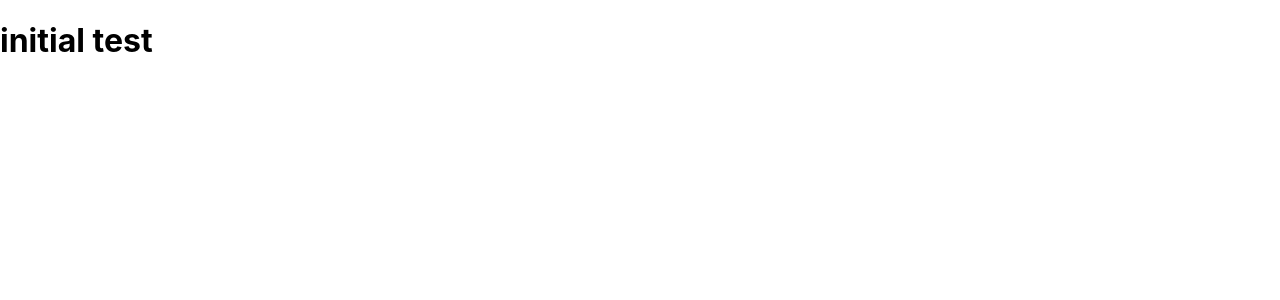
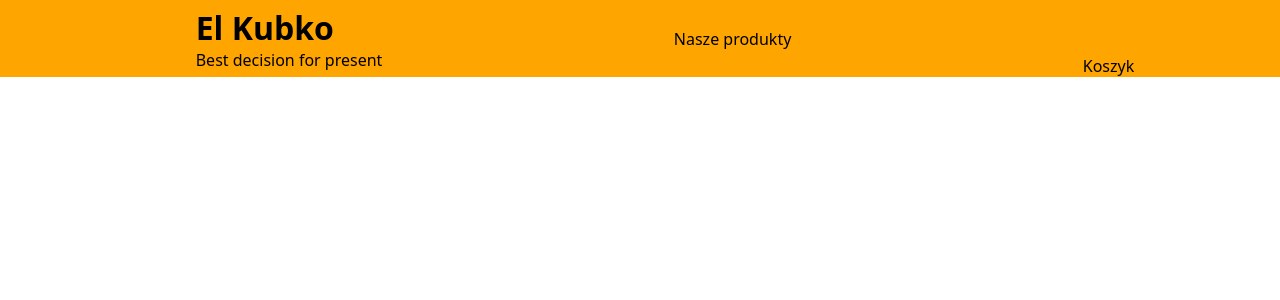
Before and after one commit to Nekit72722/First-market, a React (Create React App) app: page / in a window 1280 px wide. Shown: the top 300 px of the page. Built offline with nearby package versions, Linux system fonts and the light colour scheme.

Commit message:
first strukture

```diff
--- a/package.json
+++ b/package.json
@@ -6,6 +6,7 @@
     "@testing-library/jest-dom": "^5.16.4",
     "@testing-library/react": "^13.3.0",
     "@testing-library/user-event": "^13.5.0",
+    "node-sass": "^7.0.1",
     "react": "^18.2.0",
     "react-dom": "^18.2.0",
     "react-scripts": "5.0.1",
--- a/src/App.js
+++ b/src/App.js
@@ -1,8 +1,13 @@
-
+import React from "react";
 import './App.css';
+import Header from "./elements/Header";
 
 function App() {
-  return <h1>initial test</h1>
+  return (
+      <>
+        <Header/>
+      </>
+  )
 }
 
 export default App;
--- /dev/null
+++ b/src/elements/Header.js
@@ -0,0 +1,22 @@
+import React from "react";
+
+function Header(){
+    return(
+        <header>
+        <div className='open-logo'>
+        <svg className='header-svg'/>
+        <div>
+            <h1>El Kubko</h1>
+            <p>Best decision for present</p>
+        </div>
+        </div>
+
+        <div>Nasze produkty</div>
+        <div>
+            <svg className='koszyk-svg'/>
+            <div>Koszyk</div>
+        </div>
+         </header>
+    )
+}
+export default Header
--- a/src/index.css
+++ /dev/null
@@ -1,13 +0,0 @@
-body {
-  margin: 0;
-  font-family: -apple-system, BlinkMacSystemFont, 'Segoe UI', 'Roboto', 'Oxygen',
-    'Ubuntu', 'Cantarell', 'Fira Sans', 'Droid Sans', 'Helvetica Neue',
-    sans-serif;
-  -webkit-font-smoothing: antialiased;
-  -moz-osx-font-smoothing: grayscale;
-}
-
-code {
-  font-family: source-code-pro, Menlo, Monaco, Consolas, 'Courier New',
-    monospace;
-}
--- a/src/index.js
+++ b/src/index.js
@@ -1,6 +1,6 @@
 import React from 'react';
 import ReactDOM from 'react-dom/client';
-import './index.css';
+import './index.scss';
 import App from './App';
 
 
--- /dev/null
+++ b/src/index.scss
@@ -0,0 +1,37 @@
+*{
+  margin: 0;
+  padding: 0;
+  box-sizing: border-box;
+}
+
+body {
+  margin: 0;
+  font-family: system-ui;
+  -webkit-font-smoothing: antialiased;
+  -moz-osx-font-smoothing: grayscale;
+}
+
+
+//h1 {
+//  background-color: red;
+//  color: blue;
+//}
+.header-svg{
+  width: 50px;
+  height: 50px;
+}
+.koszyk-svg{
+  width: 50px;
+  height: 50px;
+}
+
+header{
+  display: flex;
+  justify-content: space-around;
+  align-items: center;
+  background-color: orange;
+  .open-logo{
+    display: flex;
+  }
+
+}
```
Also changed, not shown: 1 other file (tests, documents, lock files or other folders).
